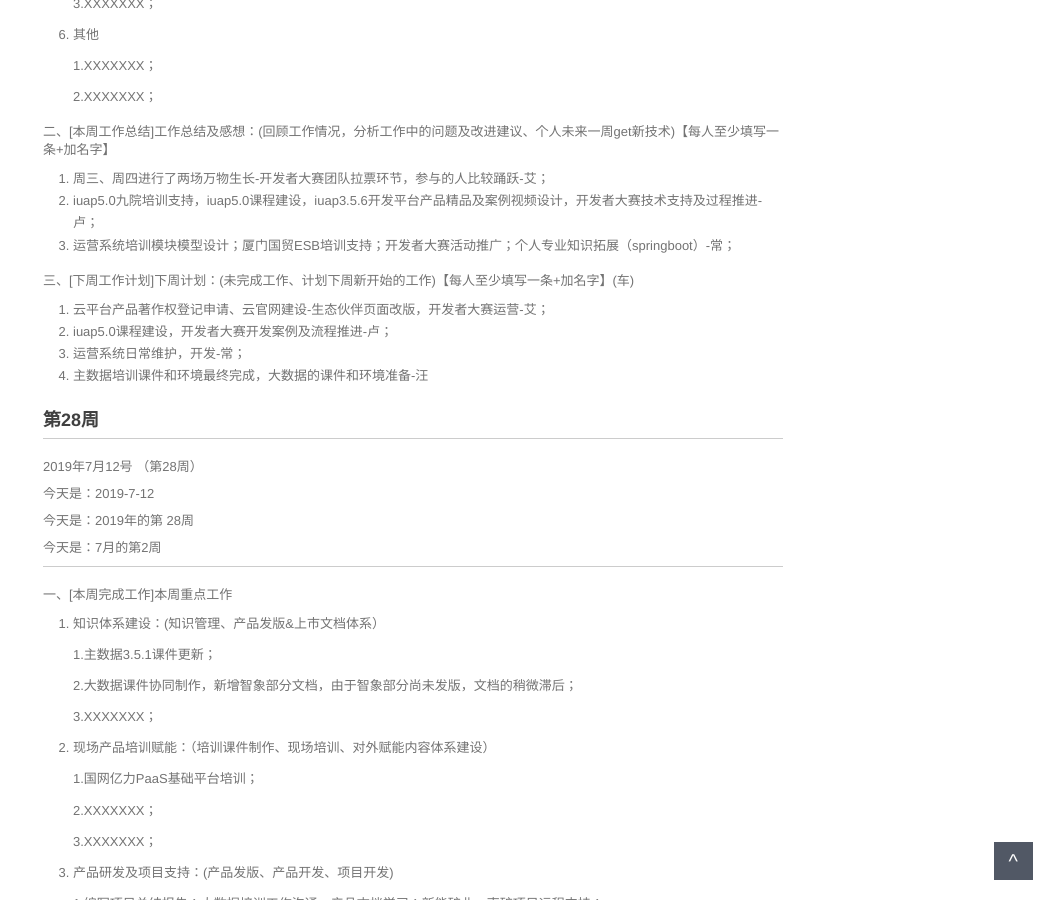
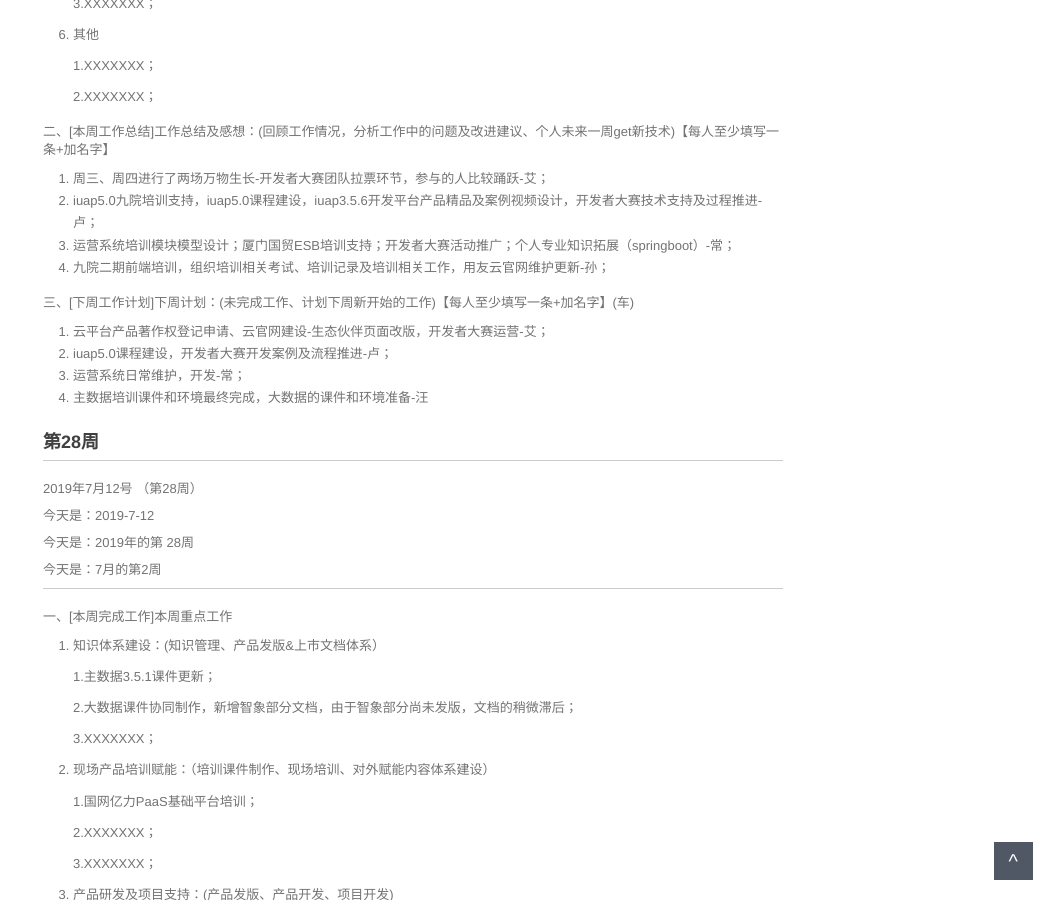
Before and after one commit to walllFlower/blog, a Jekyll site: the page built from _posts/2018-07-17-day_report_cxz.md, in a window 1280 px wide and 900 px high, scrolled down 1134 px. Shown: the whole window, without its empty margins (227-1280 px from the left). Built offline with Jekyll 4.4.1, drawn with Linux system fonts in a browser that asks for light colours; comment, search, counter and statistics services are not loaded.

Commit message:
Update 2018-07-17-day_report_cxz.md

```diff
--- a/_posts/2018-07-17-day_report_cxz.md
+++ b/_posts/2018-07-17-day_report_cxz.md
@@ -75,6 +75,7 @@ categories: 技术运营工作周报
 1. 周三、周四进行了两场万物生长-开发者大赛团队拉票环节，参与的人比较踊跃-艾；
 2. iuap5.0九院培训支持，iuap5.0课程建设，iuap3.5.6开发平台产品精品及案例视频设计，开发者大赛技术支持及过程推进-卢；
 3. 运营系统培训模块模型设计；厦门国贸ESB培训支持；开发者大赛活动推广；个人专业知识拓展（springboot）-常；
+4. 九院二期前端培训，组织培训相关考试、培训记录及培训相关工作，用友云官网维护更新-孙；
 
 三、[下周工作计划]下周计划：(未完成工作、计划下周新开始的工作)【每人至少填写一条+加名字】(车)
 
```
